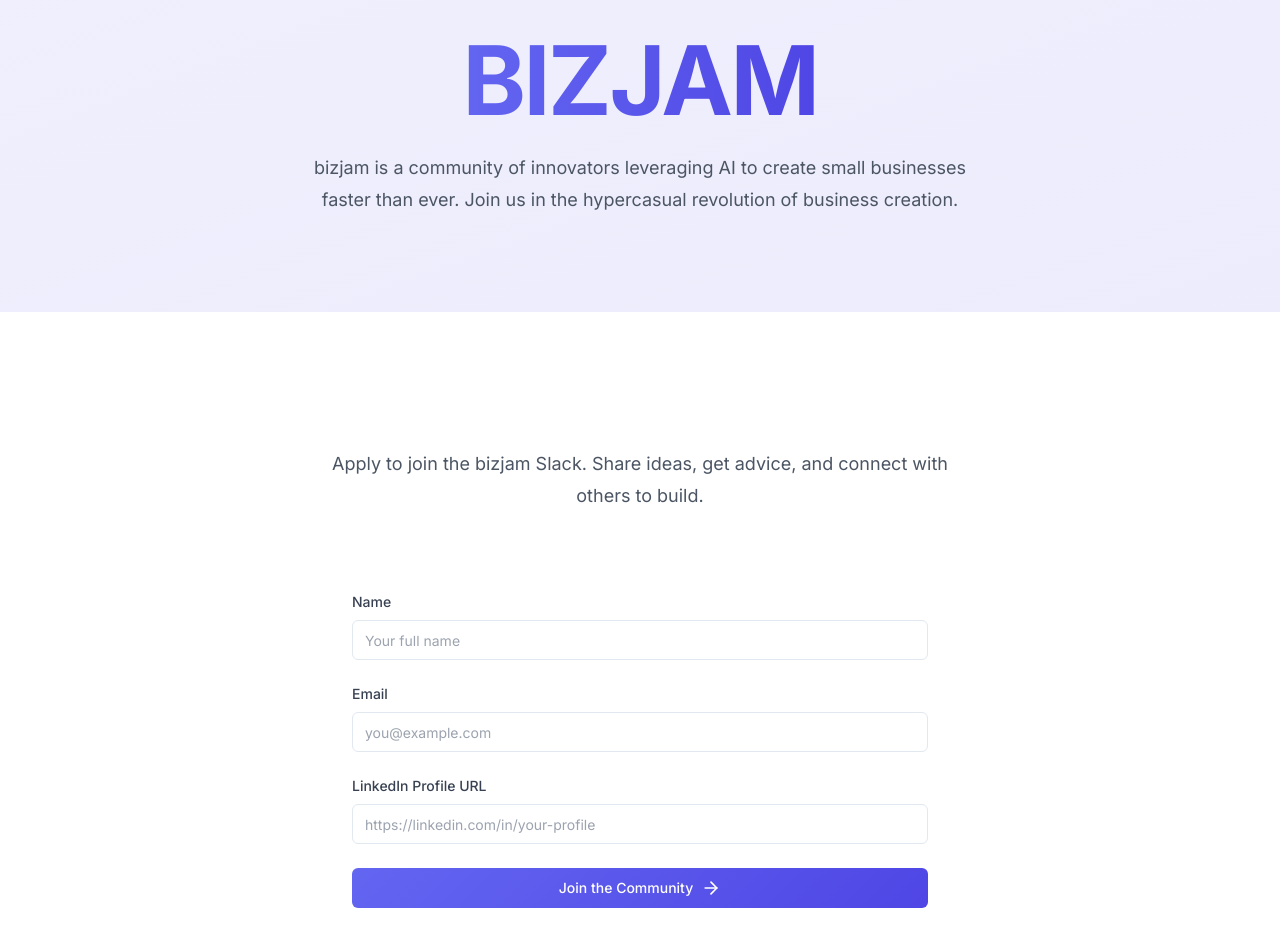
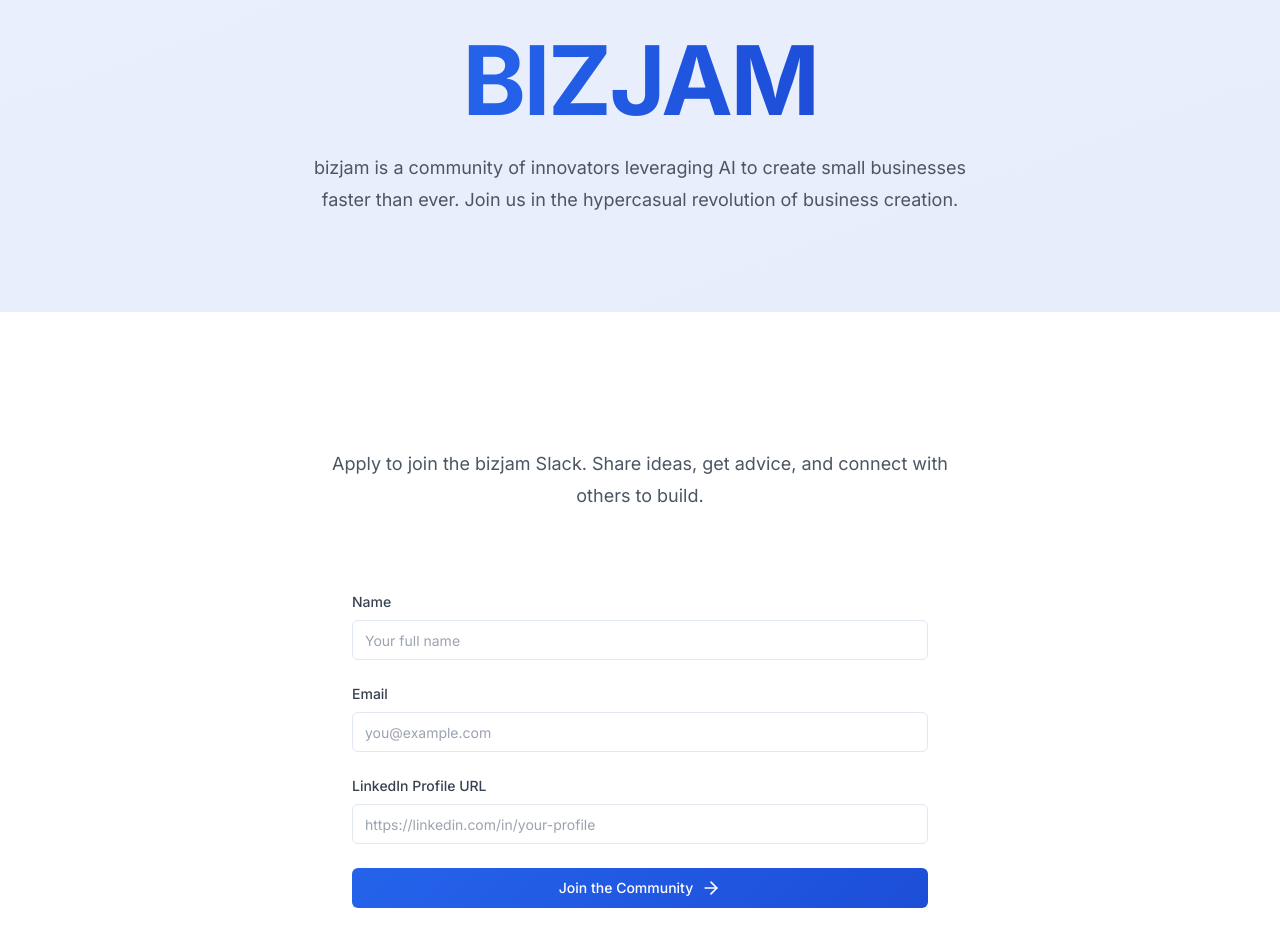
Before and after one commit to jecramer/bizjam-community, a React (Vite) app: page / in a window 1280 px wide. Shown: the part 160-1106 px from the top of the page. Built offline with nearby package versions, Linux system fonts and the light colour scheme.

Commit message:
Update color scheme for branding
Changed the purple color in the theme to a more representative color for the business. Adjusted relevant styles to reflect the new color scheme throughout the application.
[skip gpt_engineer]

```diff
--- a/src/index.css
+++ b/src/index.css
@@ -34,9 +34,9 @@
 }
 
 .gradient-bg {
-  background: linear-gradient(135deg, #6366f1 0%, #4f46e5 100%);
+  background: linear-gradient(135deg, #2563eb 0%, #1d4ed8 100%);
 }
 
 .card-shadow {
-  box-shadow: 0 0 20px rgba(99, 102, 241, 0.1);
+  box-shadow: 0 0 20px rgba(37, 99, 235, 0.1);
 }
--- a/tailwind.config.ts
+++ b/tailwind.config.ts
@@ -25,15 +25,15 @@ export default {
         background: "hsl(var(--background))",
         foreground: "hsl(var(--foreground))",
         primary: {
-          DEFAULT: "#6366f1",
+          DEFAULT: "#2563eb", // Changed from purple to business blue
           foreground: "#ffffff",
         },
         secondary: {
-          DEFAULT: "#4f46e5",
+          DEFAULT: "#1d4ed8", // Darker business blue
           foreground: "#ffffff",
         },
         accent: {
-          DEFAULT: "#93c5fd",
+          DEFAULT: "#60a5fa",
           foreground: "#1e293b",
         },
       },
```
